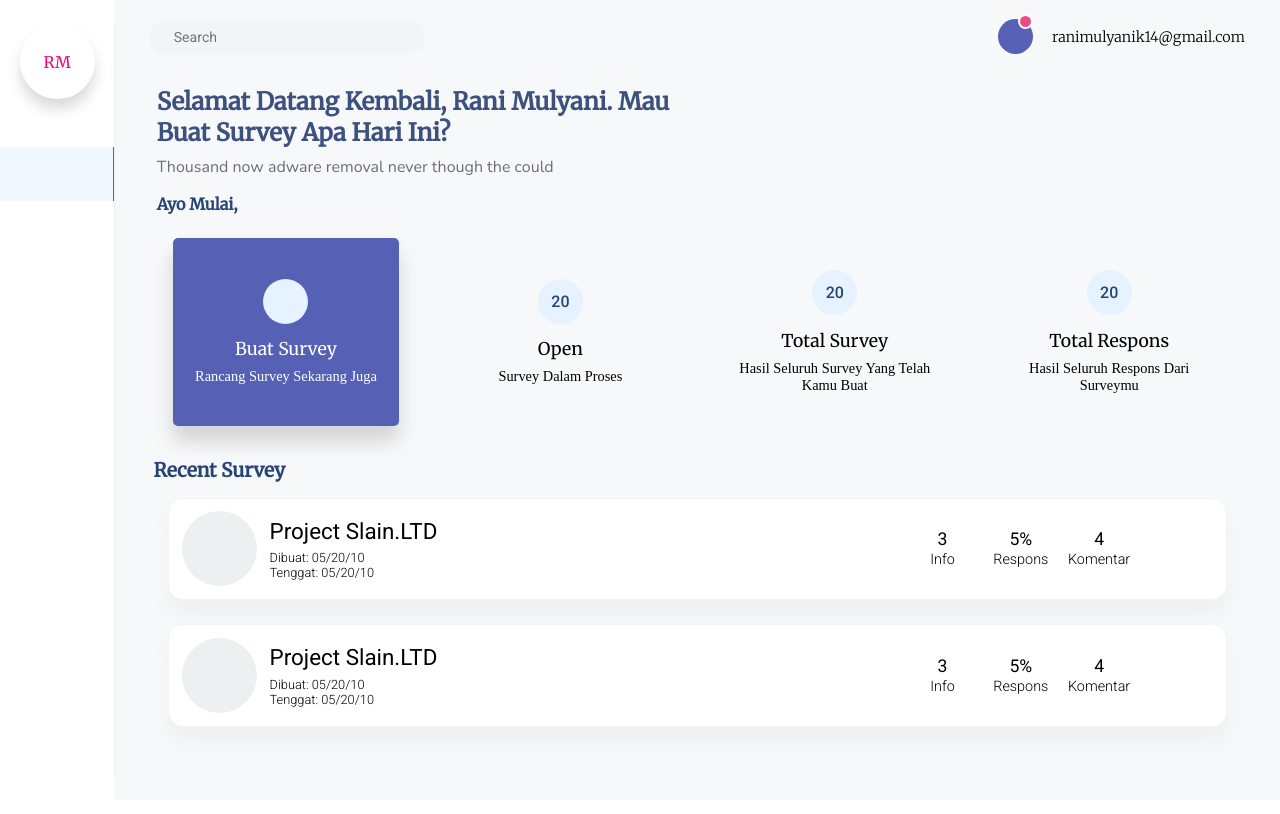
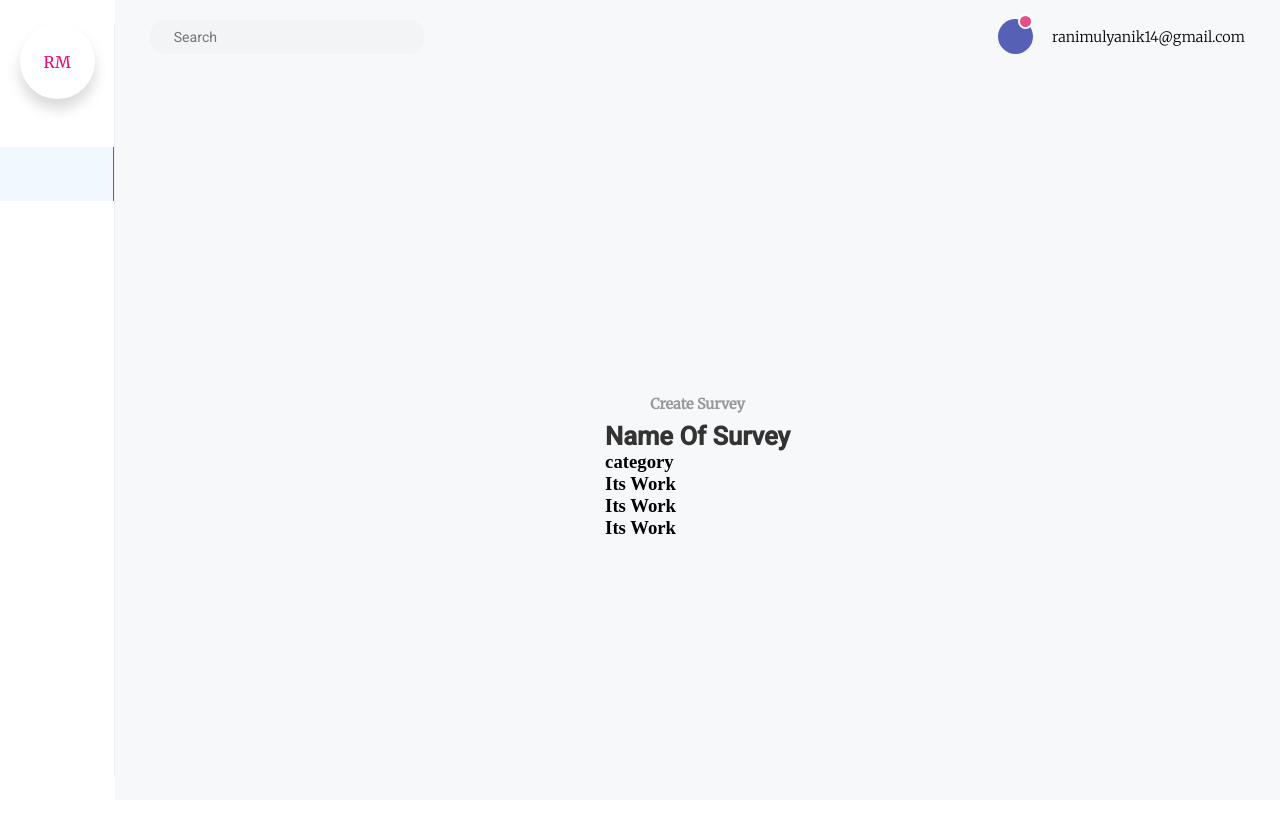
Before and after one commit to tychoandreakos/SURVEY-STMIK-AMIK-BANDUNG, a React (Create React App) app: page / in a window 1280 px wide. Shown: the top 814 px of the page. Built offline with nearby package versions, Linux system fonts and the light colour scheme.

Commit message:
working in the create main component

```diff
--- /dev/null
+++ b/src/Components/Dashboard/CreateSurvey/Main/index.js
@@ -0,0 +1,19 @@
+import React from 'react';
+
+import './style.scss';
+
+import Slider from '../Slider';
+
+const MainCreateSurvey = props => {
+    return (
+        <div id="main-create">
+            <div className="title">
+                <h5 className="little-title">Create Survey</h5>
+                <h1 className="main-title">Name Of Survey</h1>
+            </div>
+            <Slider />
+        </div>
+    )
+}
+
+export default MainCreateSurvey;
--- /dev/null
+++ b/src/Components/Dashboard/CreateSurvey/Main/style.scss
@@ -0,0 +1,28 @@
+$Merriweather: 'Merriweather', sans-serif;
+$Roboto: 'Roboto', sans-serif;
+
+.main-center {
+  .title {
+    display: flex;
+    flex-direction: column;
+    align-items: center;
+
+    .main-title {
+      font: {
+        family: $Roboto;
+        size: 1.6rem;
+      }
+      margin-top: 0.5rem;
+      color: #333;
+    }
+
+    .little-title {
+      font: {
+        family: $Merriweather;
+        size: 0.9rem;
+      }
+      text-transform: capitalize;
+      color: #999;
+    }
+  }
+}
--- /dev/null
+++ b/src/Components/Dashboard/CreateSurvey/SectionOne/index.js
@@ -0,0 +1,19 @@
+import React from 'react';
+
+import Header from '../../Header'
+import MainCreate from '../Main'
+
+import './style.scss';
+
+function CreateSurveyOne() {
+    return (
+        <div id="create-one">
+            <Header />
+            <div className="main-center">
+                <MainCreate />
+            </div>
+        </div>
+    )
+}
+
+export default CreateSurveyOne;
--- /dev/null
+++ b/src/Components/Dashboard/CreateSurvey/SectionOne/style.scss
@@ -0,0 +1,12 @@
+#create-one {
+  width: 100%;
+  height: 100%;
+
+  .main-center {
+    display: flex;
+    width: inherit;
+    height: inherit;
+    justify-content: center;
+    align-items: center;
+  }
+}
--- /dev/null
+++ b/src/Components/Dashboard/CreateSurvey/Slider/Sliders/index.js
@@ -0,0 +1,11 @@
+import React from 'react';
+
+const SlidersCreate = () => {
+    return (
+        <div className="sliders-create">
+            <h3>Its Work</h3>
+        </div>
+    )
+}
+
+export default SlidersCreate;
--- /dev/null
+++ b/src/Components/Dashboard/CreateSurvey/Slider/index.js
@@ -0,0 +1,23 @@
+import React from 'react';
+
+import SlidersCreate from './Sliders';
+
+import 'style.scss';
+
+const SliderCreate = () => {
+    const slider = 3;
+    const slidersComponent = [];
+    for (let i = 0; i < slider; i++) {
+        slidersComponent.push(<SlidersCreate key={i} />)
+    }
+
+
+    return (
+        <div className="slider">
+            <h3>category</h3>
+            {slidersComponent}
+        </div>
+    )
+}
+
+export default SliderCreate;
--- a/src/Components/Dashboard/Main/index.js
+++ b/src/Components/Dashboard/Main/index.js
@@ -1,7 +1,9 @@
 import React from 'react';
 
 import Sidebar from '../Sidebar';
-import Content from '../Content';
+// import Content from '../Content';
+
+import Content from '../CreateSurvey/SectionOne';
 
 import './style.scss';
 
```
Also changed, not shown: src/Components/Dashboard/CreateSurvey/Slider/style.scss (added).
